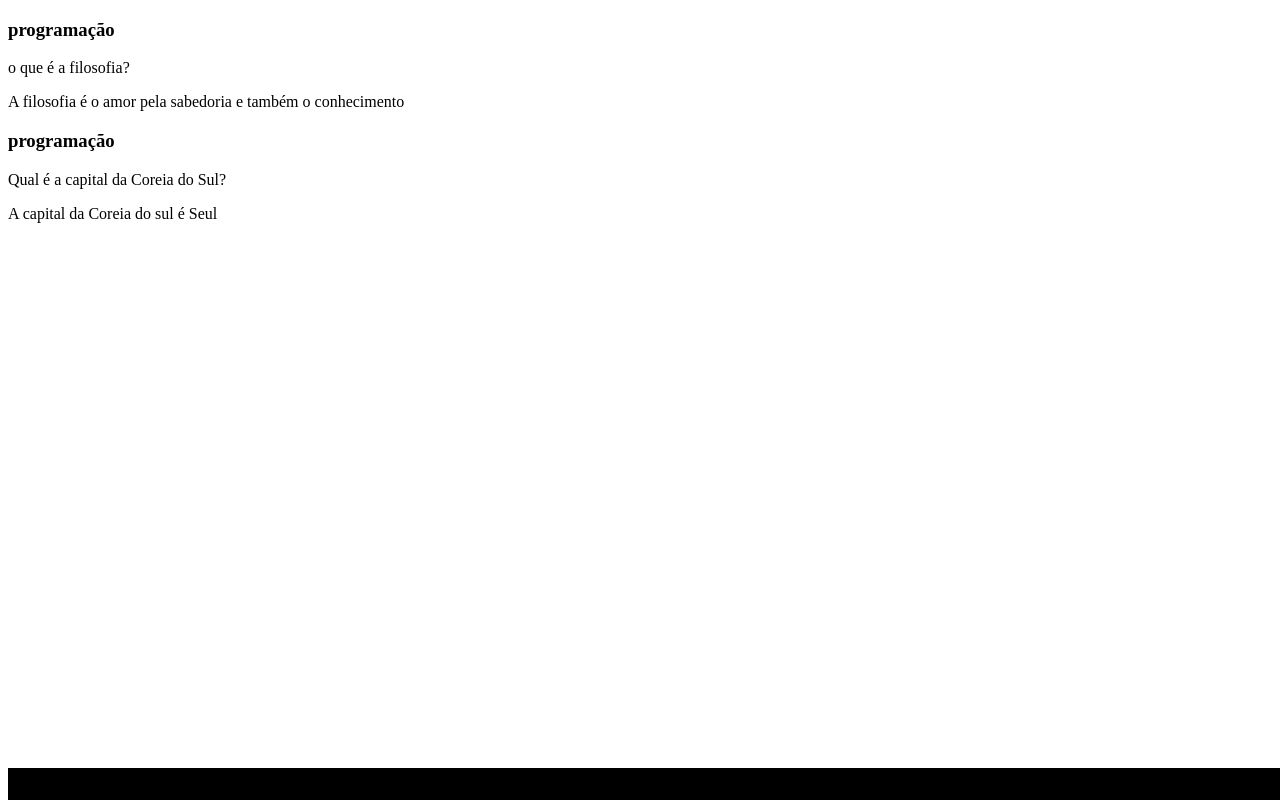
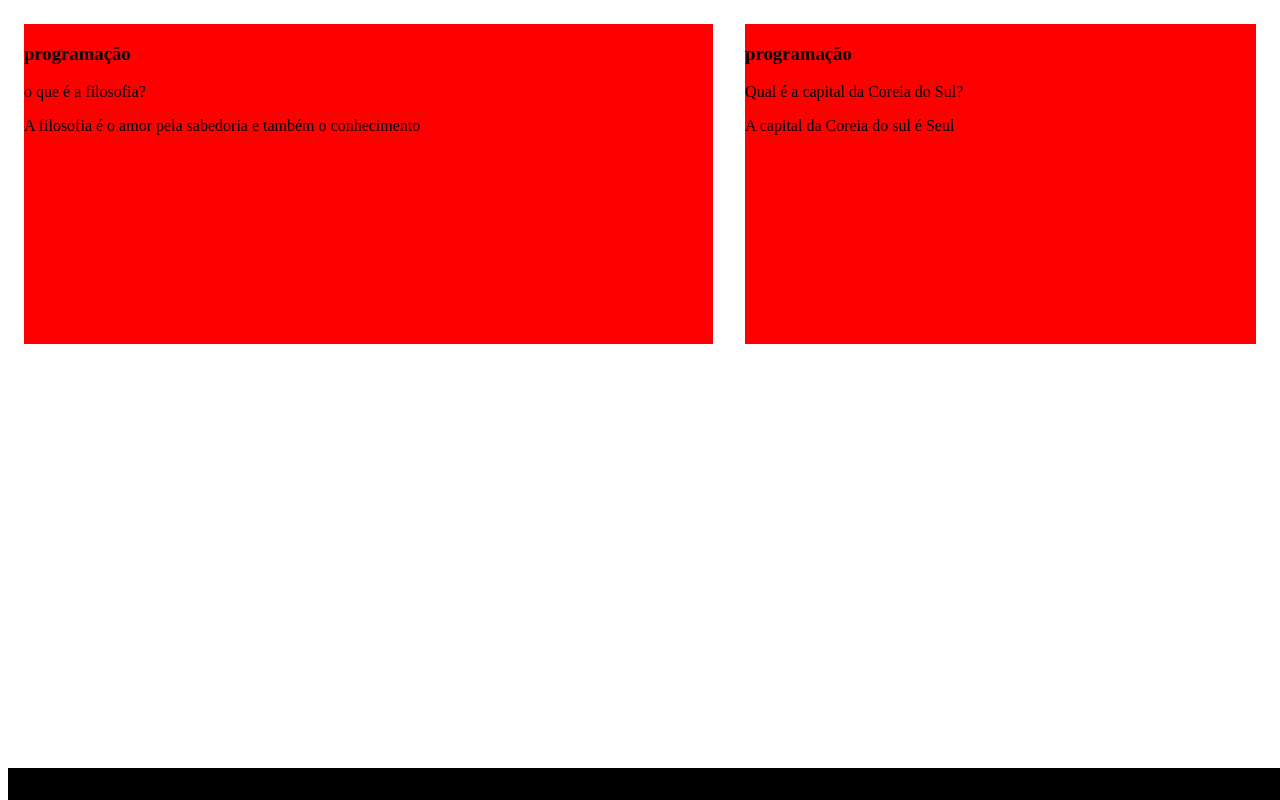
Before and after one commit to Thaisalve/3trimestre, a plain HTML site: page index.html in a window 1280 px wide. Drawn offline with Linux system fonts and the light colour scheme.

Commit message:
Add files via upload

```diff
--- a/assets/style.css
+++ b/assets/style.css
@@ -4,11 +4,27 @@ boby{
 }
 
 #container{
-
+     display: flex;
 }
 
+ .cartao{
+    margin: 1rem 1rem;
+    background-color:rgb(255, 0, 0) ;
+    height: 20rem;
+    flex-grow: 1;
+    flex-basis: calc(33% -6rem);
+  }
+
+
+
+
+
+
+
+
+
 footer{
-  background-color: black;
+  background-color: rgb(0, 0, 0);
    color: white;
    position: fixed;
    bottom:0;
```
